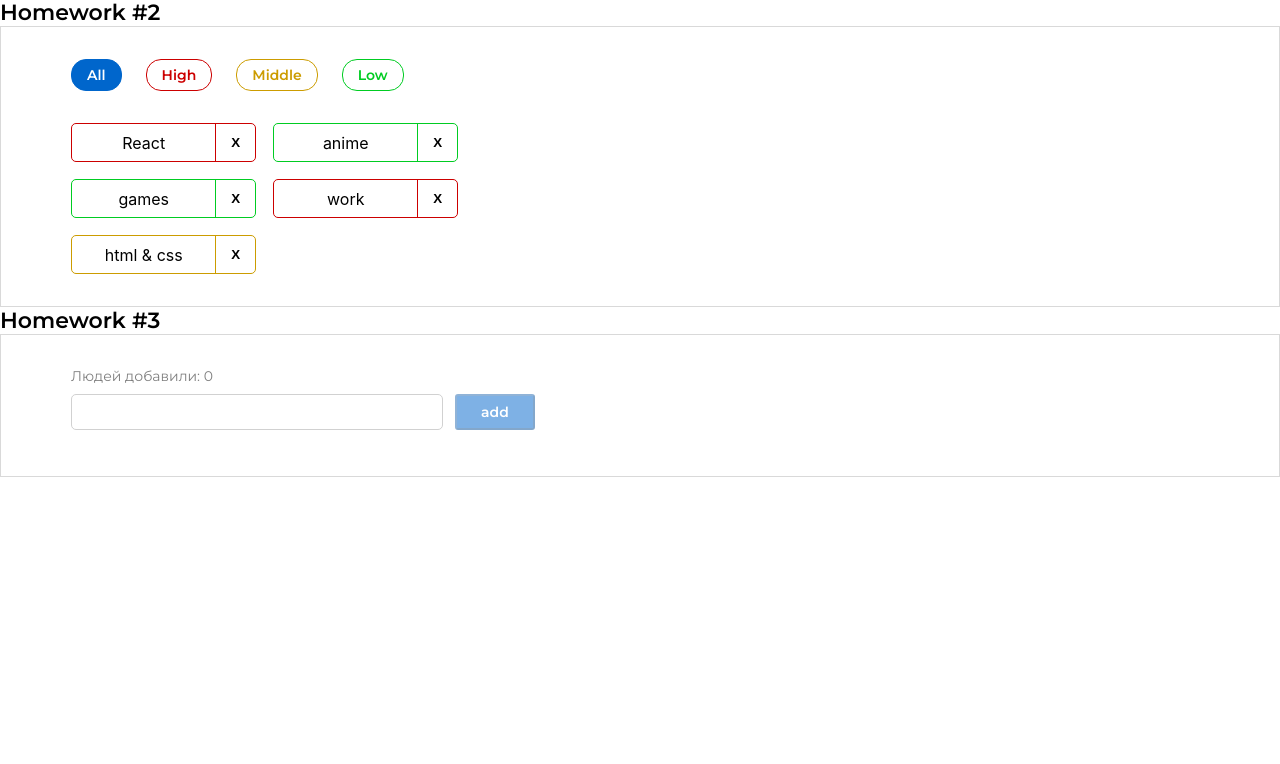
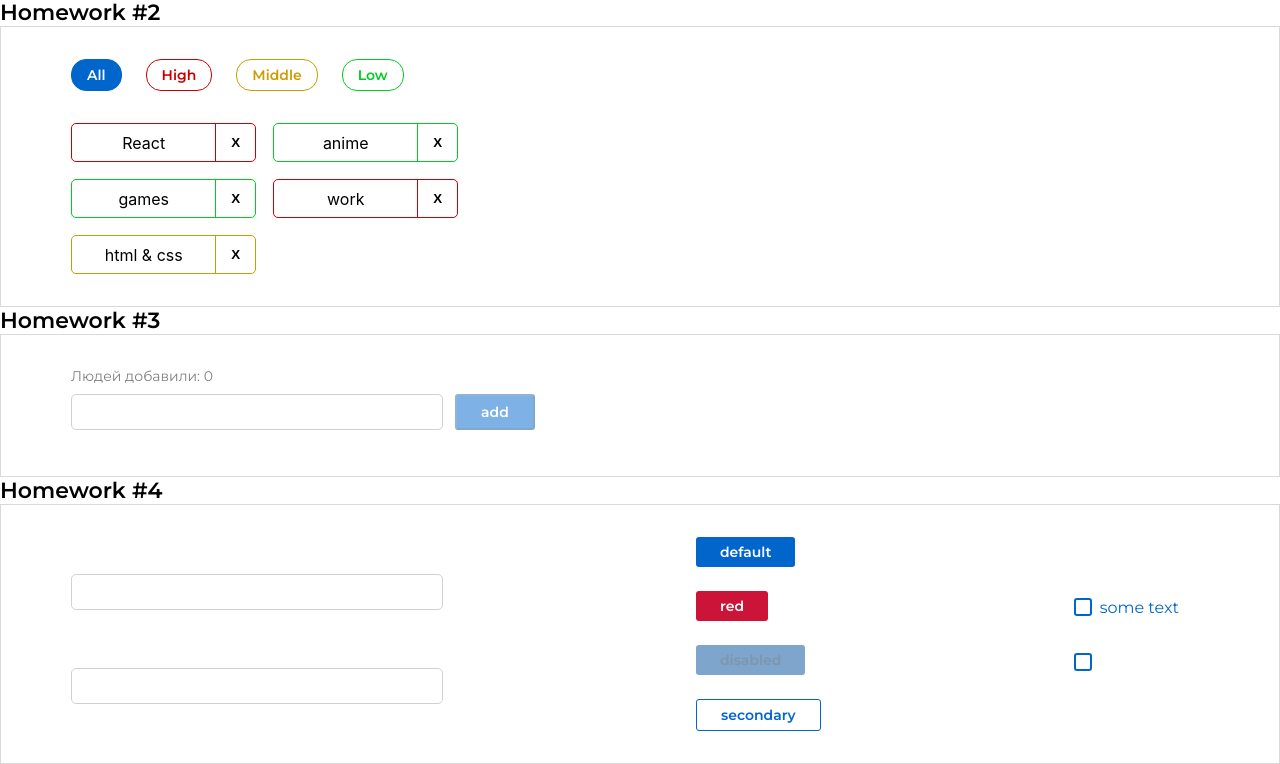
Before and after one commit to MaksimSinicbIn/hws2, a React (Create React App) app: page / in a window 1280 px wide. Shown: the part 376-1140 px from the top of the page. Before the commit the page ends 853 px from the top, so only its background shows below. Built offline with nearby package versions, Linux system fonts and the light colour scheme.

Commit message:
Completed HW4

```diff
--- a/src/s1-main/App.tsx
+++ b/src/s1-main/App.tsx
@@ -3,6 +3,7 @@ import s from './App.module.css'
 import HW1 from '../s2-homeworks/hw01/HW1'
 import HW2 from '../s2-homeworks/hw02/HW2'
 import HW3 from '../s2-homeworks/hw03/HW3'
+import HW4 from '../s2-homeworks/hw04/HW4'
 
 function App() {
     return (
@@ -11,7 +12,7 @@ function App() {
             {/*раскомментировать по ходу выполнения*/}
             <HW2/>
             <HW3/>
-            {/*<HW4/>*/}
+            <HW4/>
 
             {/*при выполнении дз 5 и более - закомментировать здесь дз 1-4, так как они есть внутри дз 5*/}
             {/*<HW5/>*/}
--- a/src/s2-homeworks/hw04/common/c1-SuperInputText/SuperInputText.module.css
+++ b/src/s2-homeworks/hw04/common/c1-SuperInputText/SuperInputText.module.css
@@ -1,20 +1,36 @@
 .input:focus {
+    outline: none !important;
+    border: 1px solid #D1D1D1;
 }
 
 .input {
+    width: 372px;
+    height: 36px;
+    border-radius: 5px;
+    border: 1px solid rgb(209, 209, 209);
 }
 
 .inputWrapper {
+    display: flex;
+    flex-direction: column-reverse;
 }
 
 .superInput {
 }
 
 .errorInput {
+    border: 1px solid #CC1439;
 }
 
 .errorInput:focus {
+    outline: none !important;
+    border-color: #CC1439;
 }
 
 .error {
+    color: #CC1439;
+    font-family: Montserrat, sans-serif;
+    font-size: 14px;
+    font-weight: 400;
+    margin-bottom: 10px;
 }
--- a/src/s2-homeworks/hw04/common/c2-SuperButton/SuperButton.module.css
+++ b/src/s2-homeworks/hw04/common/c2-SuperButton/SuperButton.module.css
@@ -1,36 +1,66 @@
 .button {
+    overflow: hidden;
+    padding: 5px 24px;
+    border-radius: 3px;
+    border: none;
+    color: white;
+    font-family: 'Montserrat', sans-serif;
+    font-weight: 600;
+    font-size: 14px;
+    line-height: 20px;
+    cursor: pointer;
 }
 
-.disabled {
+.red {
+    background: #cc1439;
 }
 
 .secondary {
+    color: #0066CC;
+    background:  #ffffff;;
+    border: 1px solid #0066CC;
+    border-radius: 3px;
 }
 
 .default {
+    background: #0066CC;
 }
 
-.red {
+
+.disabled {
+    color: #002E5C;
+    background: #004D99;
+    opacity: 0.5;
 }
 
 .default:hover {
+    background: #0080FF;
 }
 
 .red:hover {
+    background: #FF1A47;
 }
 
 .secondary:hover {
+    color: #0066CC;
+    background: #E5F0FA;
 }
 
 
 .default:active {
+    background: #0059b3;
 }
 
 .secondary:active {
+    background: #C9E5FF;
 }
 
 .red:active {
+    background: #b31232;
 }
 
 .button:disabled {
+    color: #002E5C;
+    background: #004D99;
+    cursor: default;
 }
--- a/src/s2-homeworks/hw04/common/c2-SuperButton/SuperButton.tsx
+++ b/src/s2-homeworks/hw04/common/c2-SuperButton/SuperButton.tsx
@@ -18,11 +18,14 @@ const SuperButton: React.FC<SuperButtonPropsType> = (
     }
 ) => {
     const finalClassName = s.button
-        // + (disabled
-        //         ? ...
-        //         : xType === 'red'
-        //             ? ...
-        + (className ? ' ' + className : '') // задачка на смешивание классов
+        + (disabled
+            ? ' ' + s.disabled
+            : xType === 'red'
+                ? ' ' + s.red
+                : xType === 'secondary'
+                    ? ' ' + s.secondary
+                    : ' ' + s.default)
+        + (className ? ' ' + className : '')
 
     return (
         <button
--- a/src/s2-homeworks/hw04/common/c3-SuperCheckbox/SuperCheckbox.tsx
+++ b/src/s2-homeworks/hw04/common/c3-SuperCheckbox/SuperCheckbox.tsx
@@ -27,8 +27,7 @@ const SuperCheckbox: React.FC<SuperCheckboxPropsType> = (
     }
 ) => {
     const onChangeCallback = (e: ChangeEvent<HTMLInputElement>) => {
-        // задачка на написание онченджа
-
+        onChangeChecked ? onChangeChecked(e.currentTarget.checked) : onChange?.(e)
     }
 
     const finalInputClassName = s.checkbox
```
